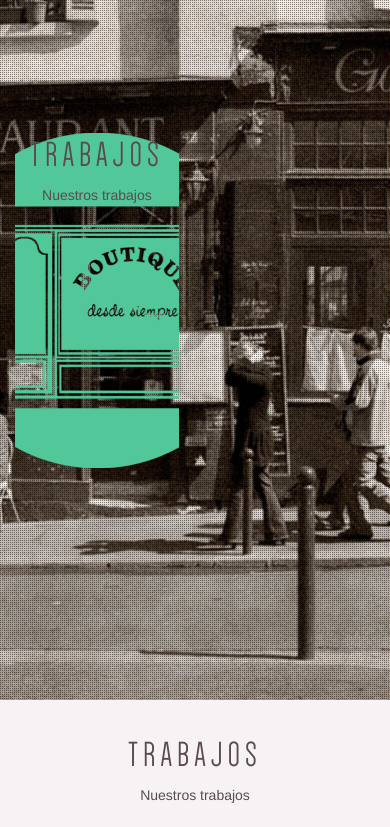
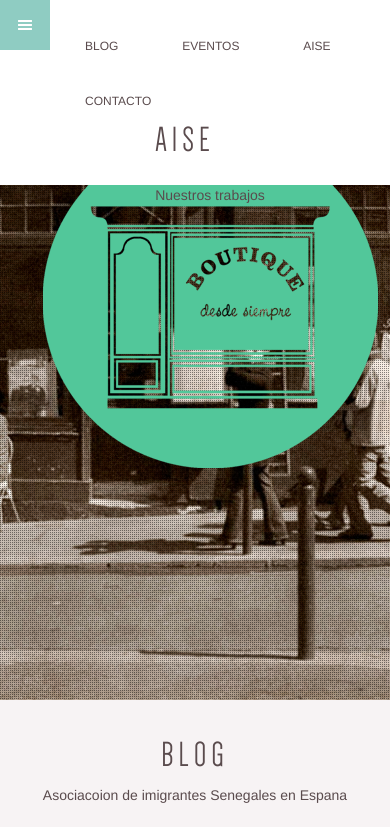
Before and after one commit to olivier79/wdframework, a plain HTML site: page web/index.html in a window 390 px wide. Shown: the top 827 px of the page. Drawn offline with Linux system fonts and the light colour scheme; some packages are replaced by stand-ins of ours.

Commit message:
netoyage

```diff
--- a/codekit/css.less
+++ b/codekit/css.less
@@ -56,8 +56,7 @@ body {
 /*********** Menu *************/
 
 #head {
-	left: 0;
-	top: 0;
+
 	position: fixed;
 	transform: translateY(0%);
 	transition: all 0.5s ease 0s;
--- a/web/index.html
+++ b/web/index.html
@@ -125,15 +125,7 @@
 	var colW;
 
 	$(document).ready(function(){
-		//.parallax(xPosition, speedFactor, outerHeight) options:
-		//xPosition - Horizontal position of the element
-		//inertia - speed to move relative to vertical scroll. Example: 0.1 is one tenth the speed of scrolling, 2 is twice the speed of scrolling
-		//outerHeight (true/false) - Whether or not jQuery should use it's outerHeight option to determine when a section is in the viewport
-		//$('#intro').parallax("50%", 0.1);
-		//$('#second').parallax("50%", 0.1);
-		//$('.bg').parallax("50%", 0.1);
 
-		//initialize();
 		getGeocode();
 
 		gridContainer = jQuery('#portafolio');
@@ -141,39 +133,12 @@
 
 		$.stellar();
 
-		$('#second').waypoint(
-
-		function(direction) {
-			  if(direction === 'down'){
-			  	$('#head').css( { 'opacity' : '1' , 'visibility':'visible'});
-			  }else if (direction === 'up'){
-			 	$('#head').css( { 'opacity' : '0', 'visibility':'hidden' });
-			  }
-			},
-			{ offset: '50%' }
-		);
-
-			/*$('#portafolio').isotope({
-
-				itemSelector : '.item',
-				  //  resizable: false,
-				    layoutMode: 'fitRows'//,
-				//    masonry: {
-				  //  columnWidth: $('#portafolio').width() / 3
-				  //  }
 
 
-			});*/
 
 			gridResize();
 
-			/*update columnWidth on window resize
-			$(window).smartresize(function(){
-			  $('#portafolio').isotope({
-			    // update columnWidth to a percentage of container width
-			    masonry: { columnWidth: $('#portafolio').width() / 3 }
-			  });
-			});*/
+
 
 			//Resize events
 			jQuery(window).smartresize(function(){
@@ -276,7 +241,7 @@
 		<div  class="col-md-12" style="background-image:url('./img/slider_overlay_pattern.png'); height:700px; position:absolue; width: 100%;">
 
 
-			<div id="bg" class="col-md-12"  data-stellar-ratio="0.65" >
+			<div id="bg" style="width: 100%;"  data-stellar-ratio="0.65" >
 				<div class="titre">
 					<h1>trabajos</h1>
 					<p> Nuestros trabajos </p>
@@ -288,11 +253,11 @@
 	<!--   *********************************   -->
 	<div id="second" class="container-fluid">
 
-
-				<div class="row">
+			<div class="container">
+						<div class="row text-center">
 							<div class="titre">
-						<h1>trabajos</h1>
-						<p> Nuestros trabajos </p>
+								<h1>blog</h1>
+								<p> Asociacoion de imigrantes Senegales en Espana </p>
 							</div>
 						</div>
 
@@ -344,12 +309,9 @@
 								  <span class="title">
 								  <span> Image 6</span>
 								  </span>
-				  </a> </div>
+								  </a> </div></div>
 	  				</div>
-
-
 			</div>
-
 	</div>
 
 	<div id="third" class="row-fluid" data-stellar-ratio-background="1">
```
Also changed, not shown: codekit/head.html (+1 -36 lines), web/css/css.css, 2 other files. Lines whose indentation alone changed are shown as unchanged.
